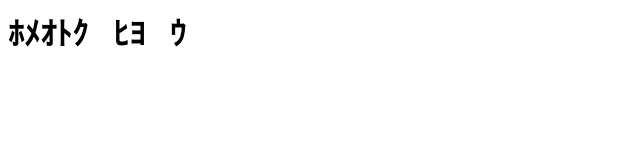
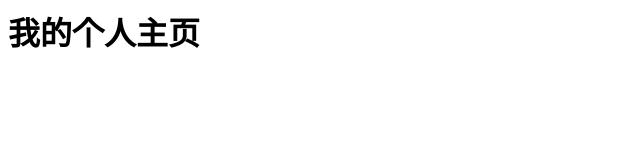
Before and after one commit to chenlianfu2017/chenlianfu2017.github.io, a plain HTML site: page index.html in a window 1280 px wide. Shown: the whole page, without its empty margins (0-640 px from the left). Drawn offline with Linux system fonts and the light colour scheme.

Commit message:
Update index.html

```diff
--- a/index.html
+++ b/index.html
@@ -7,6 +7,6 @@
   </head>
 
 <body>
-<h1>ﾎﾒｵﾄｸﾋﾖｳ</h1>
+<h1>我的个人主页</h1>
 </body>
 </html>
```
